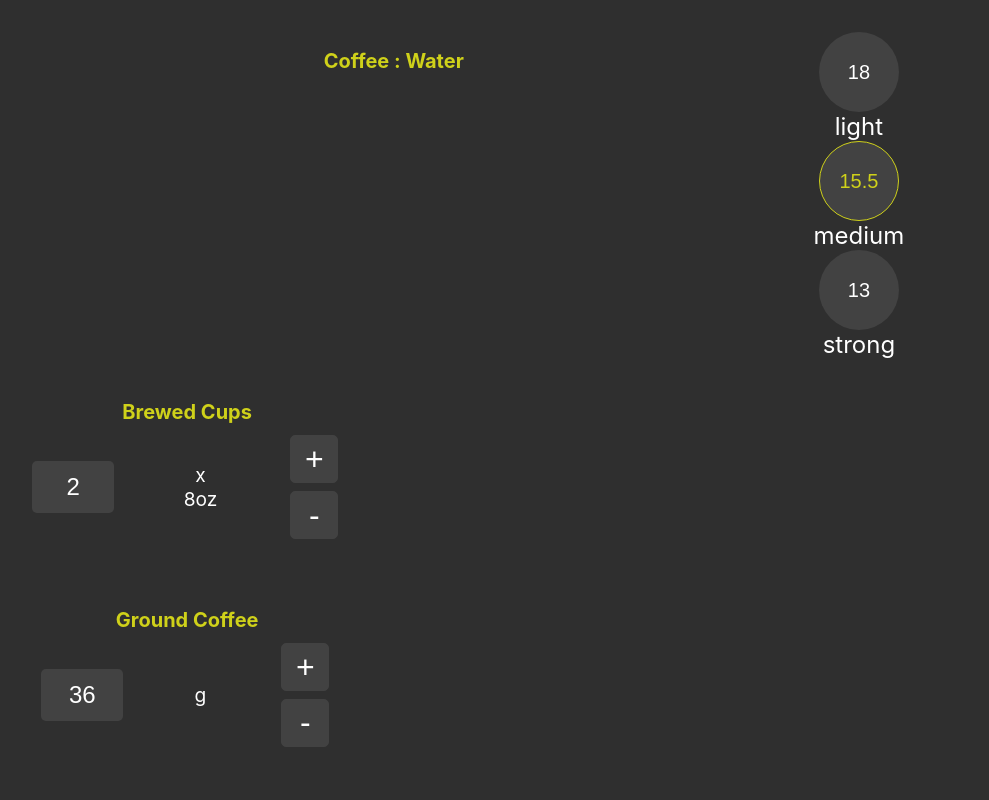
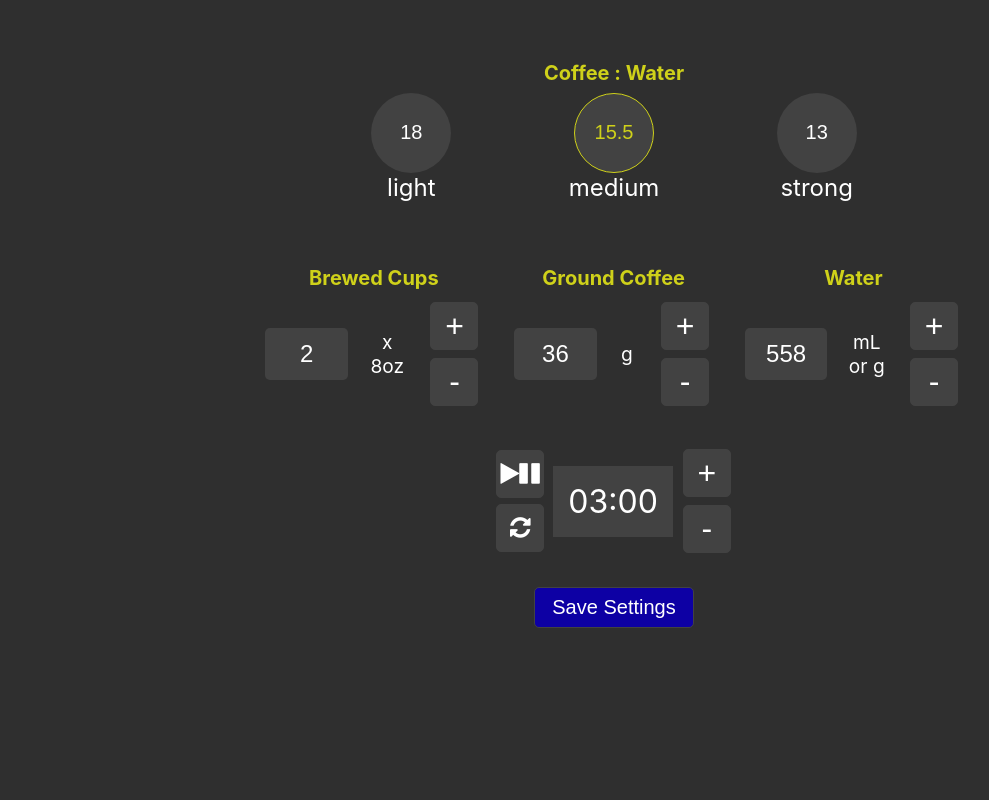
Before and after one commit to rtviner/brew-ratio, a React (Create React App) app: page / in a window 1280 px wide. Shown: the top 800 px of the page, without its empty margins (26-1015 px from the left). Built offline with nearby package versions, Linux system fonts and the light colour scheme.

Commit message:
cleanup classes

```diff
--- a/src/App.js
+++ b/src/App.js
@@ -201,9 +201,9 @@ class App extends Component {
     return (
       <div className="App">
         <main>
-          <div className="strengthInput interactions">
-            <h2>Coffee : Water</h2>
-            <form>
+          <div className="adjustables">
+            <h2 className="inputLabel">Coffee : Water</h2>
+            <form className="interactions">
               <div className="strength">
                 <InputButton
                   className={goldenRatio === 18 ? 'active' : 'inactive'}
@@ -245,7 +245,7 @@ class App extends Component {
             </form>
           </div>
 
-          <div id="adjustables">
+          <div className="adjustables">
             <IncrementDecrementSet
               name="cups"
               title="Brewed Cups"
@@ -269,6 +269,10 @@ class App extends Component {
             />
           </div>
           <div id="countdown-timer">
+            <Controls
+              playPauseClick={this.playPause}
+              resetClick={this.resetTimer}
+            />
             <TimerDisplay time={countdownView} />
             <div className="increment timer">
               <IncrementOrDecrementButton
@@ -282,10 +286,6 @@ class App extends Component {
                 text="-"
               />
             </div>
-            <Controls
-              playPauseClick={this.playPause}
-              resetClick={this.resetTimer}
-            />
           </div>
           <button
             id="saveSettings"
```
